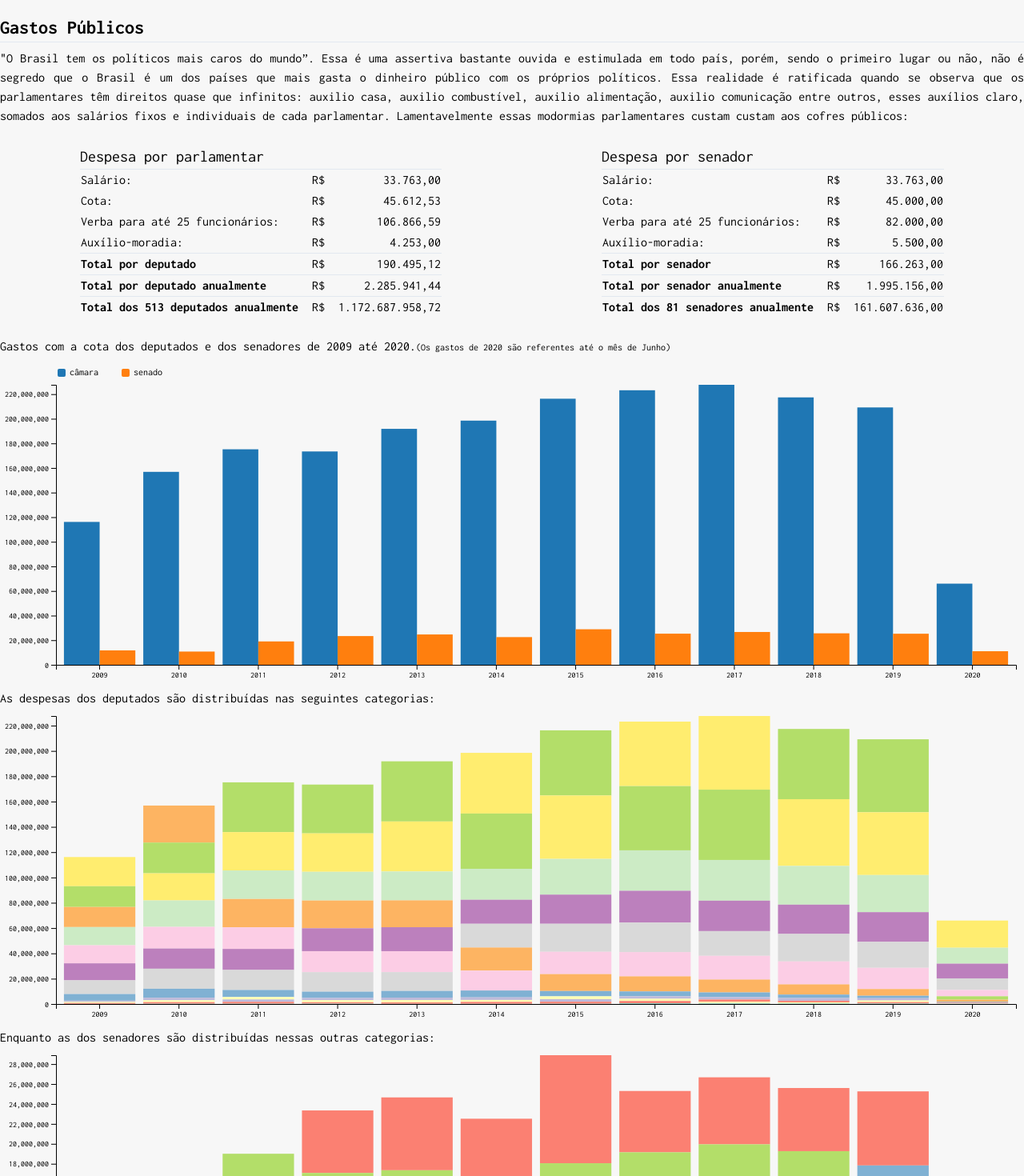
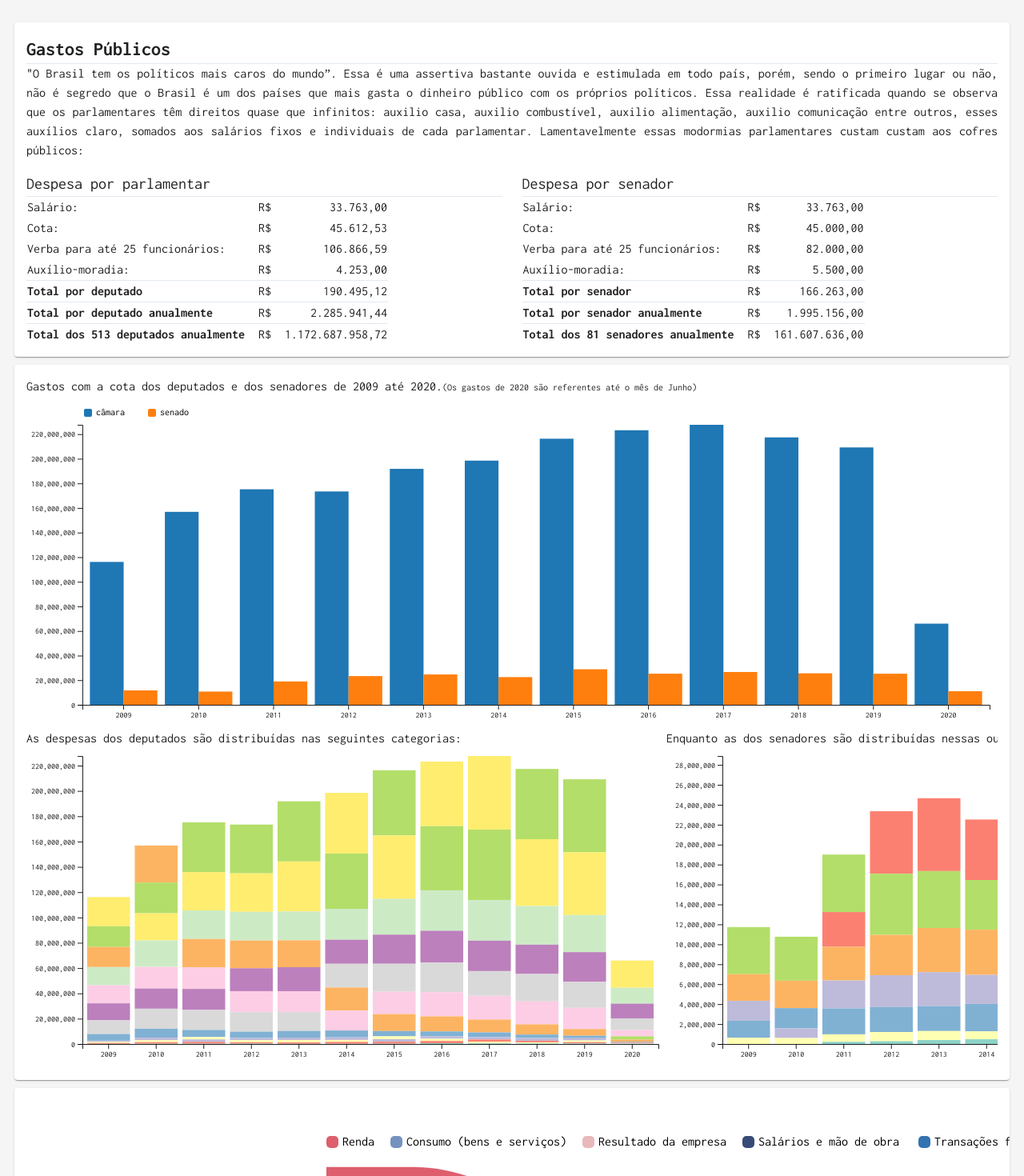
Before and after one commit to paulomenezes/gastos-publicos, a React (Create React App) app: page / in a window 1280 px wide. Shown: the top 1470 px of the page at 80% size. Built offline with nearby package versions, Linux system fonts and the light colour scheme.

Commit message:
Adjusting layout

```diff
--- a/package.json
+++ b/package.json
@@ -3,6 +3,7 @@
   "version": "0.1.0",
   "private": true,
   "dependencies": {
+    "@material-ui/core": "^4.11.0",
     "@testing-library/jest-dom": "^4.2.4",
     "@testing-library/react": "^9.3.2",
     "@testing-library/user-event": "^7.1.2",
--- a/src/App.tsx
+++ b/src/App.tsx
@@ -5,16 +5,20 @@ import { CategoriaDespesaSenado } from './components/categoria-senado/CategoriaD
 import TabelaCamera from './components/tabela-camera/TabelaCamera';
 import TabelaSenado from './components/tabela-senado/TabelaSenado';
 import { Sankey } from './components/sankey/Sankey';
+import { Grid, Paper } from '@material-ui/core';
 
 function App() {
   return (
-    <div>
+    <div style={{ padding: 30 }}>
+      <Grid container spacing={3} direction="column">
       <div className="container mx-auto">
-        <header className="font-bold text-2xl mt-4 border-b">
+
+        <Paper style={{ margin: '10px 0', padding: 15 }}>
+          <Grid container direction='row'>
+            <Grid item xs={12} style={{ marginBottom: 15 }}>
+              <header className="font-bold text-2xl border-b">
                 Gastos Públicos
               </header>
-
-        <div className="mt-2">
               <p className="text-justify">
                 "O Brasil tem os políticos mais caros do mundo”. Essa é uma
                 assertiva bastante ouvida e estimulada em todo país, porém, sendo o
@@ -27,39 +31,46 @@ function App() {
                 parlamentar. Lamentavelmente essas modormias parlamentares custam
                 custam aos cofres públicos:
               </p>
+            </Grid>
+            <Grid item xs style={{ marginRight: 25 }}>
+              <TabelaCamera />
+            </Grid>
+            <Grid item xs>
+              <TabelaSenado />
+            </Grid>
+          </Grid>
+        </Paper>
 
-          <br />
-
-          <div className="flex justify-around">
-            <TabelaCamera />
-            <TabelaSenado />
-          </div>
-
-          <br />
-
+        <Paper style={{ margin: '10px 0', padding: 15 }}>
           <p className="mb-4">
             Gastos com a cota dos deputados e dos senadores de 2009 até 2020.
             <span className="text-xs">
               (Os gastos de 2020 são referentes até o mês de Junho)
             </span>
           </p>
-
           <CotaParlamentar />
-
-          <p>
-            As despesas dos deputados são distribuídas nas seguintes categorias:
-          </p>
-
+          <div style={{ display: 'flex', overflowX: 'auto', flexWrap: 'nowrap' }}>
+            <div style={{ flex: 1 }}>
+              <p>As despesas dos deputados são distribuídas nas seguintes categorias:</p>
               <CategoriaDespesaCamera />
-
-          <p>
-            Enquanto as dos senadores são distribuídas nessas outras categorias:
-          </p>
-
+            </div>
+            <div style={{ flex: 1 }}>
+              <p>Enquanto as dos senadores são distribuídas nessas outras categorias:</p>
               <CategoriaDespesaSenado />
             </div>
           </div>
-      <Sankey />
+        </Paper>
+
+        <Paper>
+          <div style={{ display: 'flex', overflowX: 'auto', flexWrap: 'nowrap' }}>
+            <div style={{ flex: 1 }}>
+              <Sankey/>
+            </div>
+          </div>
+        </Paper>
+
+      </div>
+      </Grid>
     </div>
   );
 }
--- a/src/components/categoria-camera/CategoriaDespesasCamera.tsx
+++ b/src/components/categoria-camera/CategoriaDespesasCamera.tsx
@@ -62,7 +62,7 @@ export function CategoriaDespesaCamera() {
     const svg = d3
       .select('#categoria-despesa')
       .append('svg')
-      .attr('width', '100%')
+      .attr('width', 800)
       .attr('height', height);
 
     const width = svg.node()?.getBoundingClientRect().width as number;
@@ -214,5 +214,5 @@ export function CategoriaDespesaCamera() {
       .attr('transform', `translate(${margin.left}, 0)`);
   }, []);
 
-  return <div id="categoria-despesa"></div>;
+  return <div id="categoria-despesa" style={{ width: '10' }}></div>;
 }
--- a/src/components/categoria-senado/CategoriaDespesasSenado.tsx
+++ b/src/components/categoria-senado/CategoriaDespesasSenado.tsx
@@ -62,7 +62,7 @@ export function CategoriaDespesaSenado() {
     const svg = d3
       .select('#categoria-despesa-senado')
       .append('svg')
-      .attr('width', '100%')
+      .attr('width', 800)
       .attr('height', height);
 
     const width = svg.node()?.getBoundingClientRect().width as number;
--- a/src/components/sankey/Sankey.tsx
+++ b/src/components/sankey/Sankey.tsx
@@ -82,7 +82,7 @@ export function Sankey() {
     const svg = d3
       .select('#sankey')
       .append('svg')
-      .attr('width', '100%')
+      .attr('width', 2000)
       .attr('height', height);
 
     const lineGenerator = d3.line().curve(d3.curveMonotoneX);
--- a/src/index.css
+++ b/src/index.css
@@ -8,7 +8,7 @@ body {
   -webkit-font-smoothing: antialiased;
   -moz-osx-font-smoothing: grayscale;
 
-  background-color: #f7f7f7;
+  background-color: #f5f5f5;
   height: 100vh;
 }
 
```
Also changed, not shown: 1 other file (tests, documents, lock files or other folders). Lines whose indentation alone changed are shown as unchanged.
